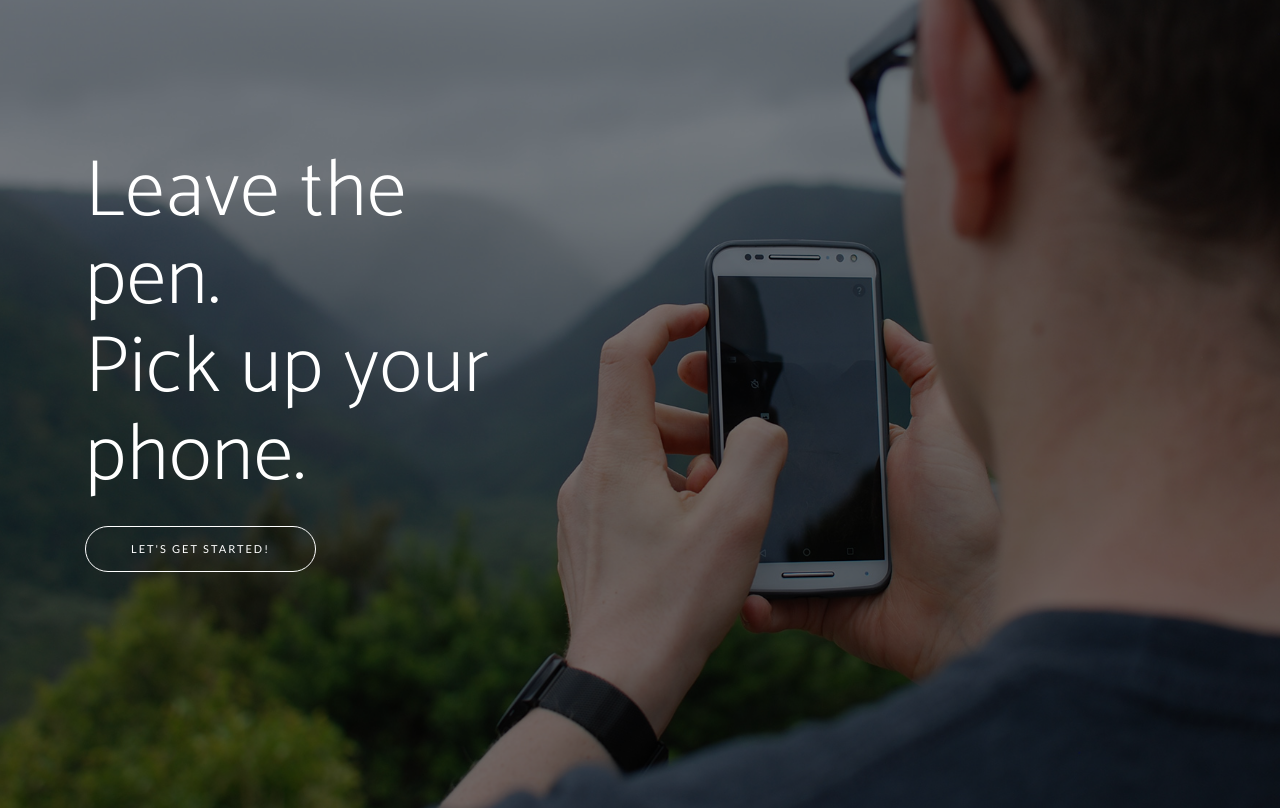
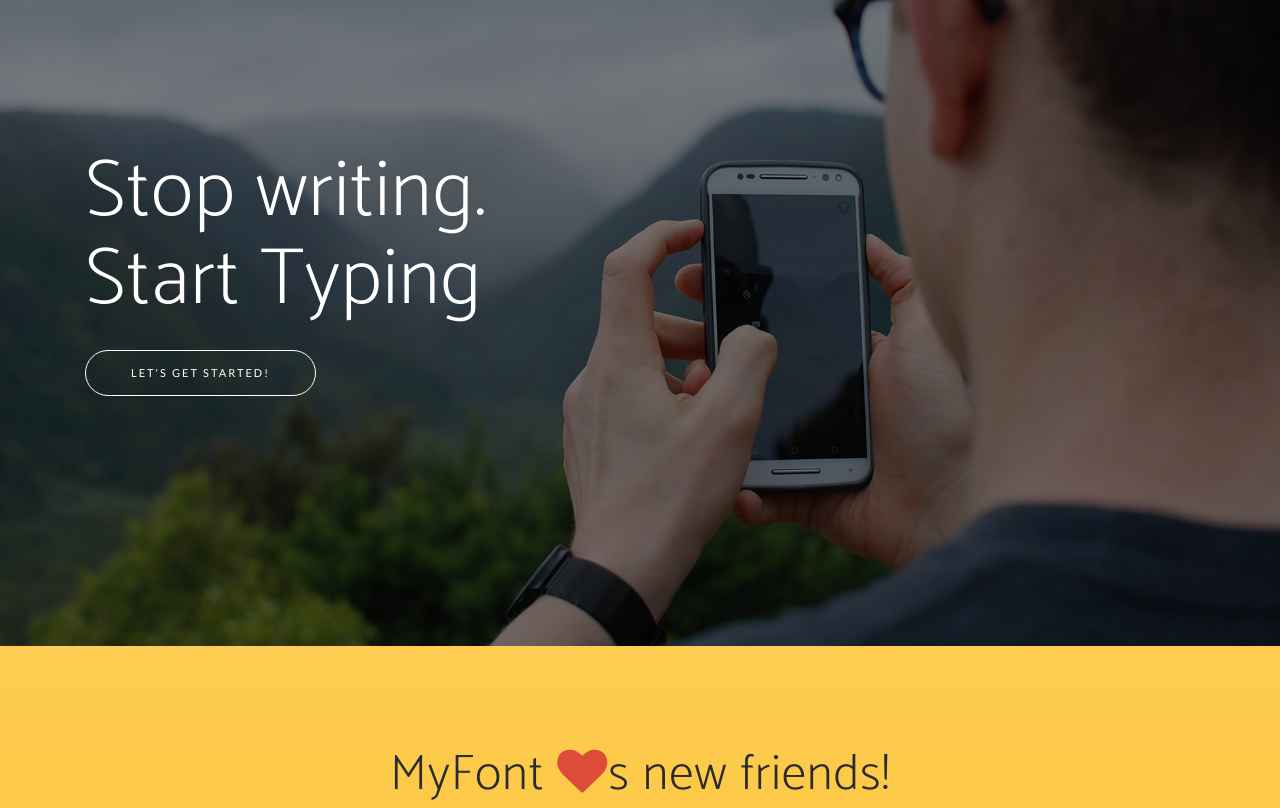
Before and after one commit to MyFontapp/MyFontapp.github.io, a plain HTML site: page index.html in a window 1280 px wide. Shown: the part 2987-3795 px from the top of the page. Drawn offline with nearby package versions, Linux system fonts and the light colour scheme; a web font is replaced by a local one.

Commit message:
Update index.html

```diff
--- a/index.html
+++ b/index.html
@@ -207,7 +207,7 @@ characters are recognized. Then these characters are converted into the font tha
     <section class="cta">
         <div class="cta-content">
             <div class="container">
-                <h2>Leave the pen.<br>Pick up your phone.</h2>
+                <h2>Stop writing. <br>Start Typing</h2>
                 <a href="#download" class="btn btn-outline btn-xl page-scroll">Let's Get Started!</a>
             </div>
         </div>
```
